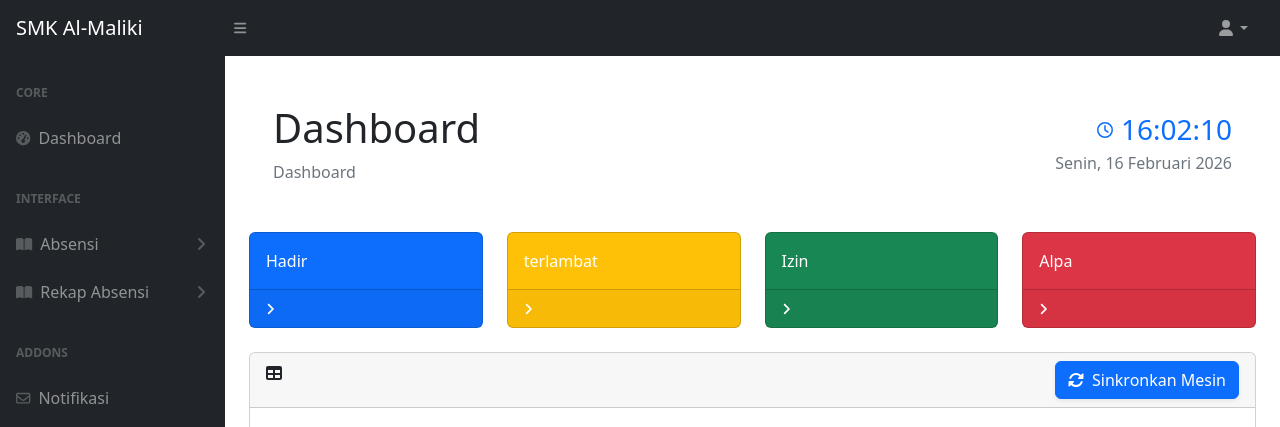
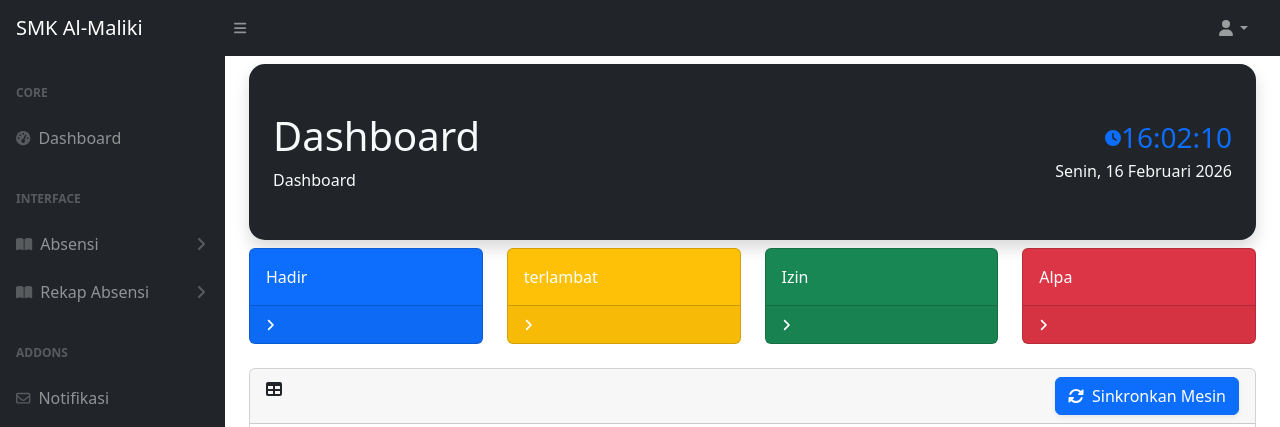
Before and after one commit to dzulkifli99/Sistem-absensi, a PHP site: page /dashboard.php in a window 1280 px wide. Shown: the top 427 px of the page. Run offline with PHP 8.4, Linux system fonts and the light colour scheme; data comes from the database, SQL or seed files in the repository; some libraries are stand-ins or nearby versions.

Commit message:
edit background

```diff
--- a/dashboard.php
+++ b/dashboard.php
@@ -31,19 +31,19 @@ include "sidebar.php";
   <div id="layoutSidenav_content">
     <main>
       <div class="container-fluid px-4">
-        <div class="card-body d-flex justify-content-between align-items-center p-4">
+        <div class="card-body d-flex justify-content-between align-items-center p-4 bg-dark rounded-4 my-2 shadow">
           <div>
-            <h1 class="mt-4">Dashboard</h1>
+            <h1 class="mt-4 text-light">Dashboard</h1>
             <ol class="breadcrumb mb-4">
-              <li class="breadcrumb-item active">Dashboard</li>
+              <li class="breadcrumb-item active text-light">Dashboard</li>
             </ol>
           </div>
           <div class="text-end">
             <div class="d-flex align-items-center justify-content-end text-primary fw-bold">
-              <i class="far fa-clock me-2"></i>
+              <i class="fa-solid fa-clock"></i>
               <h3 id="clock" class="mb-0">00:00:00</h3>
             </div>
-            <div id="date" class="text-muted fw-medium mt-1">Memuat Tanggal...</div>
+            <div id="date" class="text-light fw-medium mt-1 ">Memuat Tanggal...</div>
           </div>
         </div>
 
```
